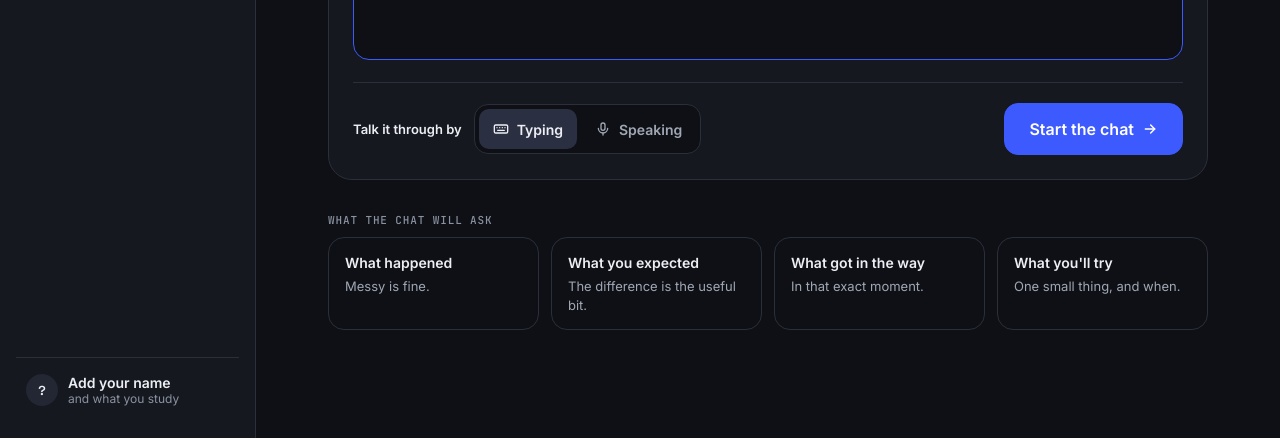
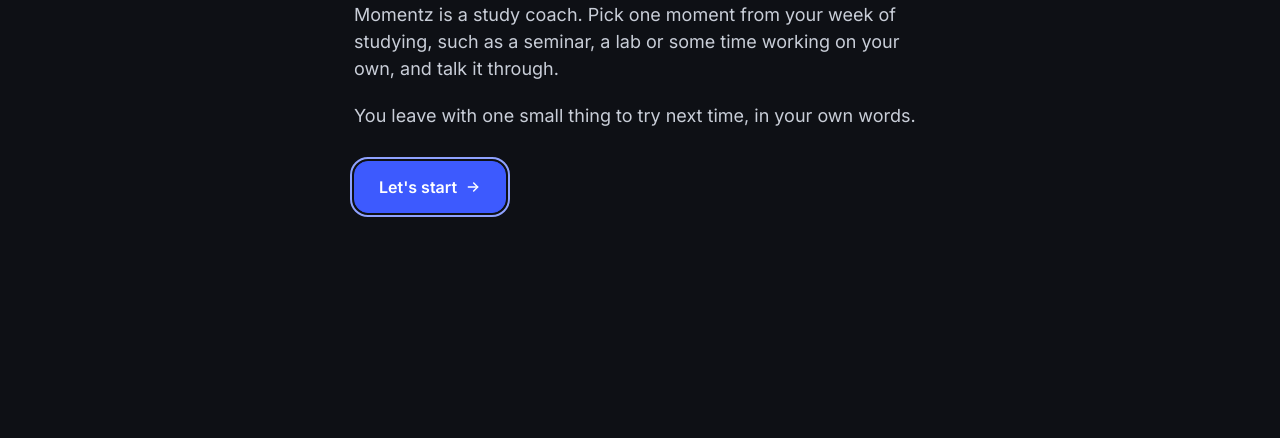
Before and after one commit to henders23/momentz, a website with bundled scripts: page public/index.html in a window 1280 px wide. Shown: the part 362-800 px from the top of the page. Built offline with nearby package versions, Linux system fonts and the light colour scheme.

Commit message:
Add a welcome screen shown on the first visit
It says what Momentz is for and has a 'Let's start' button, which opens
the home page. It is shown until the button has been pressed once in
that browser.

Co-Authored-By: Claude Fable 5.2 <noreply@anthropic.com>
Claude-Session: https://claude.ai/code/session_01Gj442WyQSvu94wWDi1Ky7P

```diff
--- a/public/css/app.css
+++ b/public/css/app.css
@@ -107,6 +107,10 @@ dialog .row { display: flex; justify-content: flex-end; gap: 8px; margin-top: 4p
 .home .main { padding-top: 64px; }
 .home .inner { max-width: 880px; gap: 32px; }
 .home h1 { font-family: var(--display); font-weight: 600; font-size: 46px; line-height: 1.08; letter-spacing: -0.03em; }
+.welcome { min-height: 100vh; max-width: 620px; margin: 0 auto; padding: 48px 24px; display: flex; flex-direction: column; align-items: flex-start; justify-content: center; gap: 20px; }
+.welcome .mark { width: 48px; height: 48px; border-radius: 14px; }
+.welcome p { font-size: 18px; line-height: 1.5; color: var(--text-2); }
+.welcome .btn { margin-top: 12px; }
 .start { border-radius: 24px; padding: 24px; gap: 22px; }
 .start label { font-size: 15px; font-weight: 600; }
 .start .hint { font-size: 14px; color: var(--muted); }
--- a/public/js/home.js
+++ b/public/js/home.js
@@ -1,4 +1,5 @@
-// Home: name one moment, choose typing or speaking, start the chat.
+// Home: a welcome the first time, then name one moment, choose typing or
+// speaking, and start the chat.
 
 import { autosize, h, icon, sidebar, toast } from './common.js';
 import { createMoment, getState } from './store.js';
@@ -50,7 +51,7 @@ moment.addEventListener('keydown', (event) => {
   if (event.key === 'Enter' && !event.shiftKey) start(event);
 });
 
-document.body.append(
+const home =
   h(
     'div.shell',
     null,
@@ -106,6 +107,39 @@ document.body.append(
         )
       )
     )
-  )
-);
-moment.focus();
+  );
+
+function showHome() {
+  document.body.replaceChildren(home);
+  moment.focus();
+}
+
+// Shown until the student has pressed "Let's start" once in this browser.
+function showWelcome() {
+  const start = h(
+    'button.btn.primary.big',
+    {
+      onclick: () => {
+        localStorage.setItem('momentz-welcomed', 'yes');
+        showHome();
+      }
+    },
+    "Let's start",
+    icon('arrow', 16, 2.2)
+  );
+  document.body.replaceChildren(
+    h(
+      'main.welcome',
+      null,
+      h('span.mark', null, icon('mark', 24, 2.6)),
+      h('h1', null, 'Welcome to Momentz!'),
+      h('p', null, 'Momentz is a study coach. Pick one moment from your week of studying, such as a seminar, a lab or some time working on your own, and talk it through.'),
+      h('p', null, 'You leave with one small thing to try next time, in your own words.'),
+      start
+    )
+  );
+  start.focus();
+}
+
+if (localStorage.getItem('momentz-welcomed')) showHome();
+else showWelcome();
```
